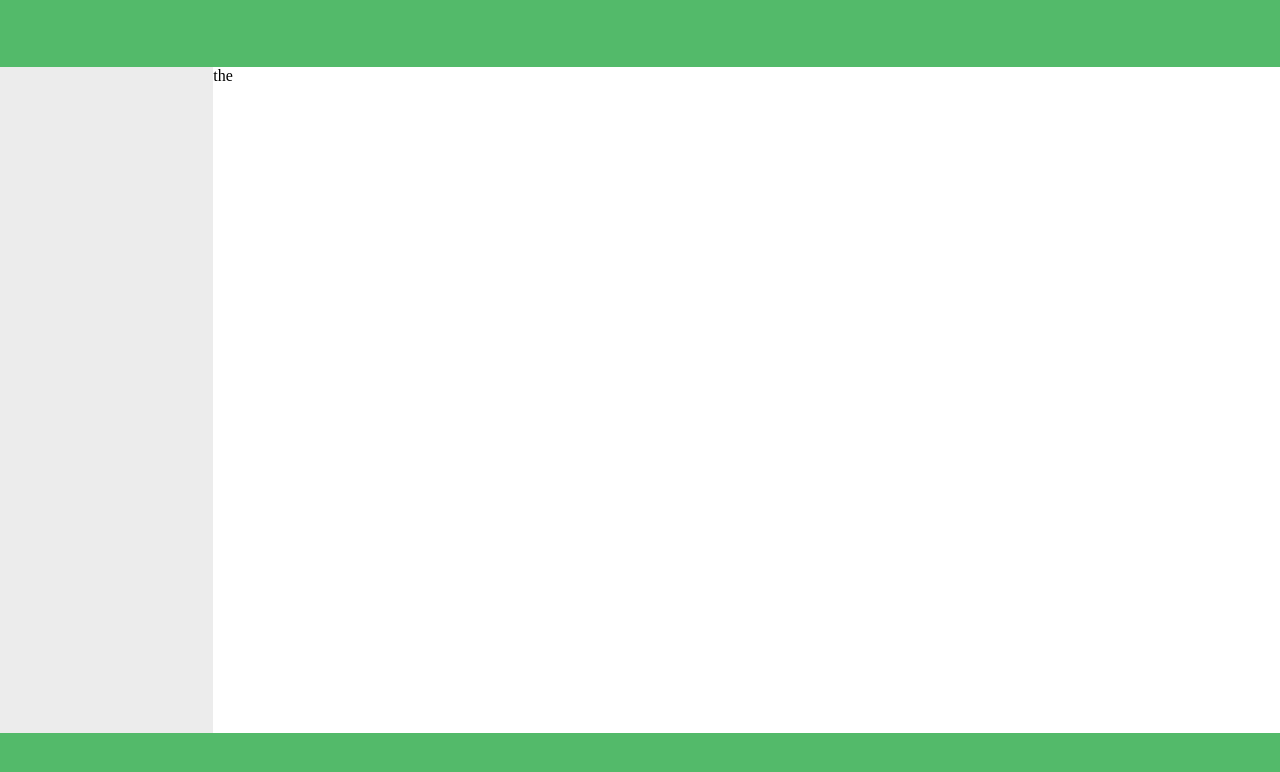
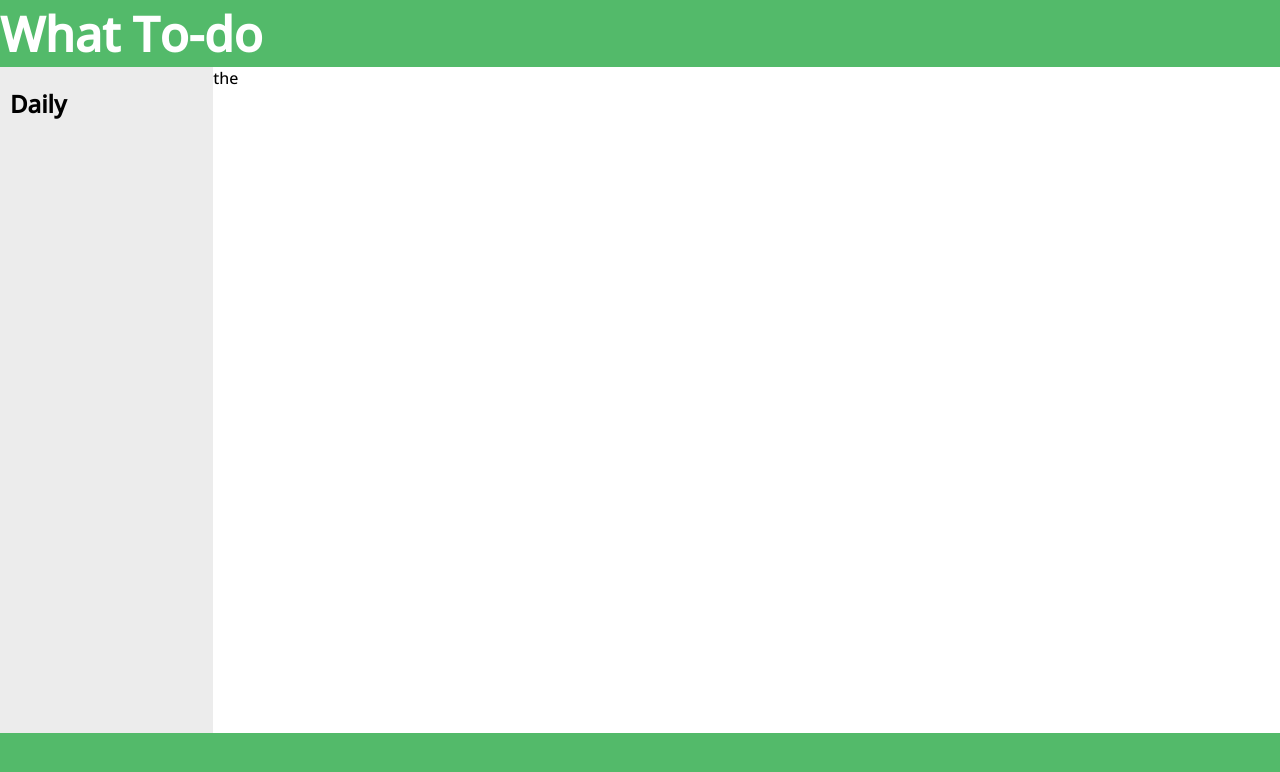
Before and after one commit to Pwnyboy1031/Todo-List, a plain HTML site: page index.html in a window 1280 px wide. Drawn offline with nearby package versions, Linux system fonts and the light colour scheme.

Commit message:
proj can be added to sidebar

```diff
--- a/index.html
+++ b/index.html
@@ -5,18 +5,21 @@
     <meta http-equiv="X-UA-Compatible" content="IE=edge">
     <meta name="viewport" content="width=device-width, initial-scale=1.0">
     <title>Document</title>
-    <script src="main.js"></script>
+
     <link rel="stylesheet" href="styles.css">
 </head>
 <body>
     <div id="wrapper">
         <header>
+            What To-do
         </header>
-        <div id="sidebar"></div>
+        <div id="sidebar">
+        </div>
         <div id="main">the</div>
 
         <footer>
         </footer>
     </div>
+    <script src="main.js"></script>
 </body>
 </html>
--- a/main.js
+++ b/main.js
@@ -10,13 +10,23 @@
 /******/ 	"use strict";
 /******/ 	var __webpack_modules__ = ({
 
+/***/ "./src/dom.js":
+/*!********************!*\
+  !*** ./src/dom.js ***!
+  \********************/
+/***/ ((__unused_webpack_module, __webpack_exports__, __webpack_require__) => {
+
+eval("__webpack_require__.r(__webpack_exports__);\n/* harmony export */ __webpack_require__.d(__webpack_exports__, {\n/* harmony export */   \"updateSidebar\": () => (/* binding */ updateSidebar)\n/* harmony export */ });\n/* harmony import */ var _index_js__WEBPACK_IMPORTED_MODULE_0__ = __webpack_require__(/*! ./index.js */ \"./src/index.js\");\n\r\n\r\n// find layout\r\nconst sidebar = document.getElementById(\"sidebar\");\r\n\r\nfunction updateSidebar() {\r\n    for (let i = 0; i < _index_js__WEBPACK_IMPORTED_MODULE_0__.myProjects.length; i++) {\r\n        let project = document.createElement(\"h2\");\r\n        project.setAttribute(\"id\", _index_js__WEBPACK_IMPORTED_MODULE_0__.myProjects[i].title);\r\n        project.setAttribute(\"class\", \"project\")\r\n        project.innerText = `${_index_js__WEBPACK_IMPORTED_MODULE_0__.myProjects[i].title}`;\r\n        sidebar.appendChild(project);\r\n    }\r\n};\r\n\r\n\n\n//# sourceURL=webpack://todo-list/./src/dom.js?");
+
+/***/ }),
+
 /***/ "./src/index.js":
 /*!**********************!*\
   !*** ./src/index.js ***!
   \**********************/
 /***/ ((__unused_webpack_module, __webpack_exports__, __webpack_require__) => {
 
-eval("__webpack_require__.r(__webpack_exports__);\n/* harmony import */ var _project__WEBPACK_IMPORTED_MODULE_0__ = __webpack_require__(/*! ./project */ \"./src/project.js\");\n/* harmony import */ var _toDo__WEBPACK_IMPORTED_MODULE_1__ = __webpack_require__(/*! ./toDo */ \"./src/toDo.js\");\n\r\n\r\n\r\nconsole.log(\"Hello World\")\r\n\r\nfunction init() {\r\n    let defaultList = new _project__WEBPACK_IMPORTED_MODULE_0__.Project(\"Daily\", \"Your daily To-do list.\");\r\n    console.log(defaultList);\r\n    let toDo1 = new _toDo__WEBPACK_IMPORTED_MODULE_1__.toDo(\"Walk the dog\", \"Take fido for a walk\", \"March 5\", \"Urgent\");\r\n    console.log(toDo1);\r\n    defaultList.list.push(toDo1);\r\n    console.log(defaultList);\r\n}\r\n\r\n\r\ninit();\n\n//# sourceURL=webpack://todo-list/./src/index.js?");
+eval("__webpack_require__.r(__webpack_exports__);\n/* harmony export */ __webpack_require__.d(__webpack_exports__, {\n/* harmony export */   \"myProjects\": () => (/* binding */ myProjects)\n/* harmony export */ });\n/* harmony import */ var _project__WEBPACK_IMPORTED_MODULE_0__ = __webpack_require__(/*! ./project */ \"./src/project.js\");\n/* harmony import */ var _toDo__WEBPACK_IMPORTED_MODULE_1__ = __webpack_require__(/*! ./toDo */ \"./src/toDo.js\");\n/* harmony import */ var _dom__WEBPACK_IMPORTED_MODULE_2__ = __webpack_require__(/*! ./dom */ \"./src/dom.js\");\n\r\n\r\n\r\n\r\nlet myProjects = []; \r\n\r\nfunction init(defaultProjects) {\r\n    let defaultProject = new _project__WEBPACK_IMPORTED_MODULE_0__.Project(\"Daily\", \"Your daily To-do list.\");\r\n    console.log(defaultProject);\r\n    let toDo1 = new _toDo__WEBPACK_IMPORTED_MODULE_1__.toDo(\"Walk the dog\", \"Take fido for a walk\", \"March 5\", \"Urgent\");\r\n    console.log(toDo1);\r\n    defaultProject.list.push(toDo1);\r\n    myProjects.push(defaultProject);\r\n    console.log(defaultProject);\r\n    (0,_dom__WEBPACK_IMPORTED_MODULE_2__.updateSidebar)();\r\n}\r\n\r\n\r\ninit(myProjects);\r\n\r\n\n\n//# sourceURL=webpack://todo-list/./src/index.js?");
 
 /***/ }),
 
@@ -99,7 +109,7 @@ eval("__webpack_require__.r(__webpack_exports__);\n/* harmony export */ __webpac
 /******/
 /******/ 	// startup
 /******/ 	// Load entry module and return exports
-/******/ 	// This entry module can't be inlined because the eval devtool is used.
+/******/ 	// This entry module is referenced by other modules so it can't be inlined
 /******/ 	var __webpack_exports__ = __webpack_require__("./src/index.js");
 /******/
 /******/ })()
--- a/styles.css
+++ b/styles.css
@@ -1,3 +1,4 @@
+@import url('https://fonts.googleapis.com/css2?family=Open+Sans:wght@500&display=swap');
 #wrapper {
     display: grid;
     grid-template-columns: 1fr 5fr;
@@ -18,7 +19,14 @@ header, footer {
 
 header {
     grid-area: 1/1/2/3;
+    font-family: 'Open Sans', sans-serif;
+    font-size: 3em;
+    display: flex;
+    align-items: center;
+    color: white;
+    font-weight: bolder;
 }
+
 footer {
     grid-area: 3/1/4/3;
 }
@@ -28,9 +36,18 @@ h1 {
 
 body,html {
     margin: 0;
+    font-family: 'Open Sans', sans-serif;
 }
 
 #sidebar {
     grid-area: 2/1/2/2;
     background-color: rgb(236, 236, 236);
 }
+
+.project {
+    padding-left: 10px;
+}
+
+.project:hover {
+    background-color: rgb(197, 197, 197) ;
+}
```
